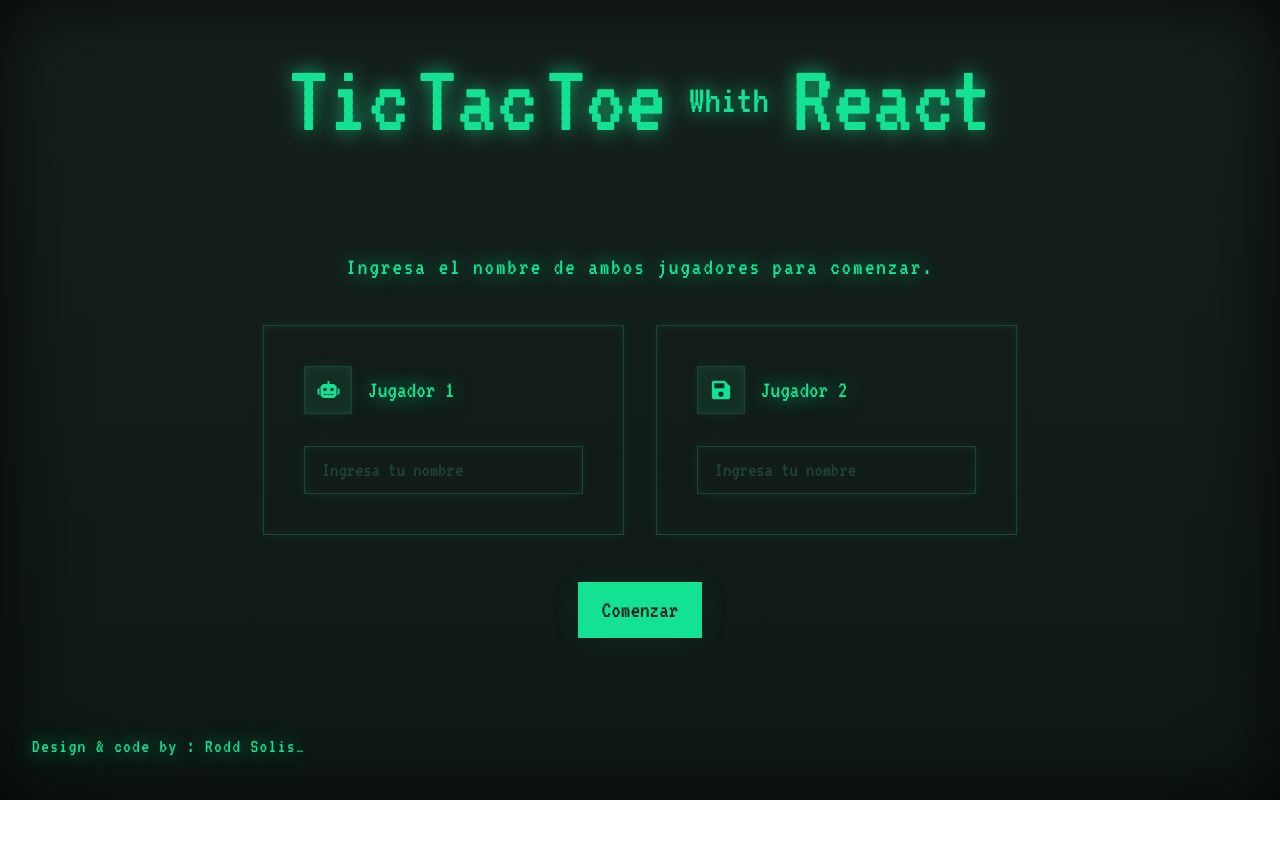
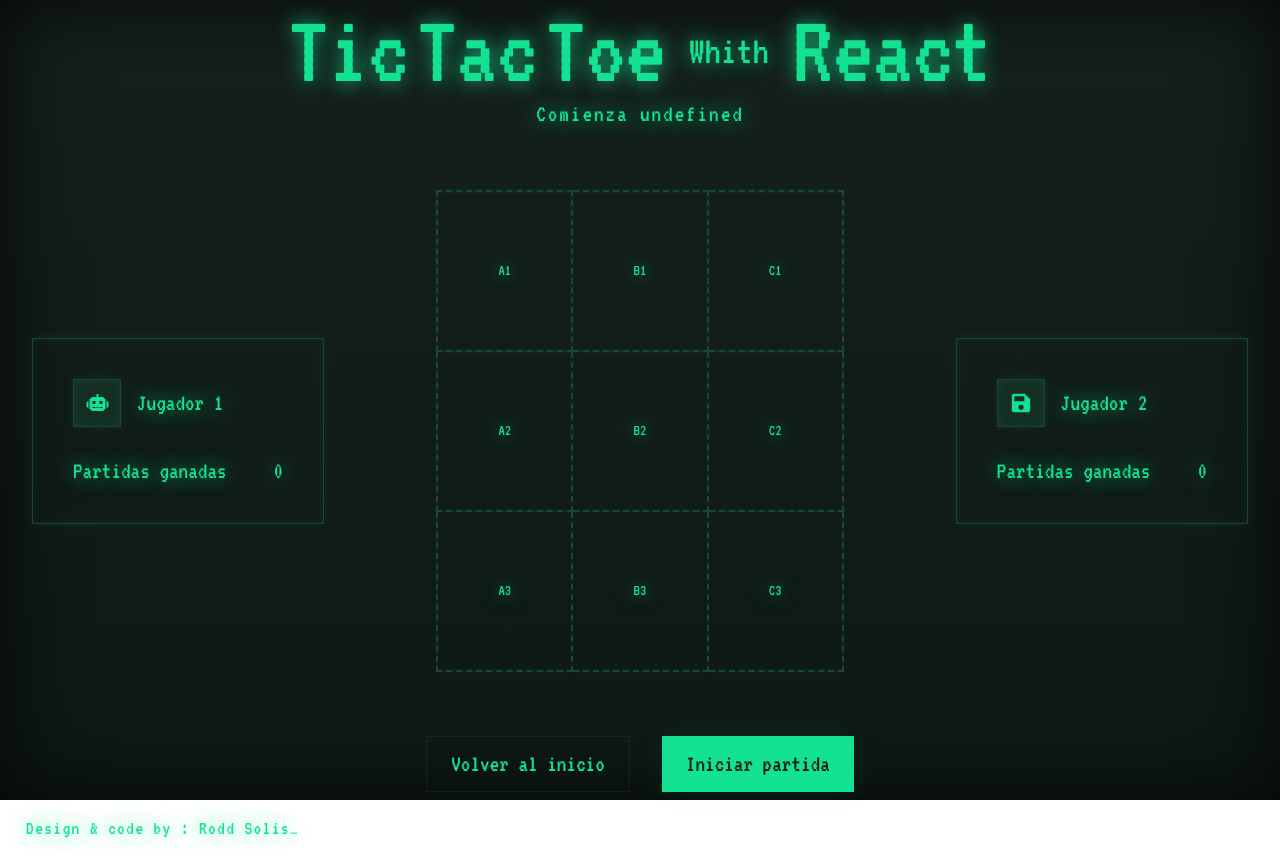
Before and after one commit to roddsolis/react-tic-tac-toe, a React (Vite) app: page / in a window 1280 px wide. Both pictures are taken after a click on the button "Comenzar". Before the commit the page ends 800 px from the top, so only its background shows below. Built offline with nearby package versions, Linux system fonts and the light colour scheme.

Commit message:
trabaje en el cambio de pantallas y la vista del tic tac toe

```diff
--- a/src/App.jsx
+++ b/src/App.jsx
@@ -1,31 +1,62 @@
 import Jugador from "/src/components/Jugador.jsx";
 import Button from "/src/components/Button.jsx"
+import TicTacToe from "/src/components/TicTacToe.jsx";
+import { useState, useEffect } from "react";
 
-const App = () => {
+const App = ({userName}) => {
 
-  let guionAnimado = document.querySelector('.underScore')
+  let mensajesJuego = {
+    mensaje1: "Comienza " + userName,
+    mensaje2: "turno de " + userName,
+    mensaje3: "¡"+ userName + " ganaste la partida !"
+  }
 
-  // console.log(opacidadGuion)
 
-/*   setInterval(() => {
-      opacidadGuion === "100%" ? guionAnimado.style.opacity = "100%" : guionAnimado.style.opacity = "0%"
-  }, 1000); */
+  const secondContent = ()=>{
+    setMainContainer(
+      <>
+      <h6>{mensajesJuego.mensaje1}</h6>
+        <div className="gameContainer2">
+        <Jugador numeroDeJugador={1} nombreJugador="Jugador 1" iconoDeJugador={true} conteoDePartidas={true} display='none'/>
+        <TicTacToe />
+        <Jugador numeroDeJugador={2} nombreJugador="Jugador 2" iconoDeJugador={false} conteoDePartidas={true} display='none'/>
+        </div>
+        <div className="actionsContainer" id="aContainer2">
+        <Button textoDelBoton="Volver al inicio" tipoDeBoton="secondary" />
+        <Button textoDelBoton="Iniciar partida" tipoDeBoton="primary" />
+        </div>
+      </>
+    )
+  }
+
+  const [mainContainer, setMainContainer] = useState(
+
+        <>
+        <h6>Ingresa el nombre de ambos jugadores para comenzar.</h6>
+        <div className="gameContainer1">
+        <Jugador numeroDeJugador={1} nombreJugador="Jugador 1" iconoDeJugador={true} conteoDePartidas={false}/>
+        <Jugador numeroDeJugador={2} nombreJugador="Jugador 2" iconoDeJugador={false} conteoDePartidas={false}/>
+        </div>
+        <div className="actionsContainer" id="aContainer1" style={{display: "block"}}>
+        <Button textoDelBoton="Comenzar" tipoDeBoton="primary" onClick={secondContent}/>
+        </div>
+        </>
+  );
+
 
 
   return (
     <>
       {/* este es el titulo del juego */}
+
       <div className="titleContainer">
         <h1>Tic Tac Toe</h1>
         <h3>Whith</h3>
         <h1>React</h1>
       </div>
 
-      <div className="mainContainer">
-        <h6>Ingresa el nombre de ambos jugadores para comenzar.</h6>
-        <Jugador numeroDeJugador={1} nombreJugador="Jugador 1" iconoDeJugador={true} conteoDePartidas={false}/>
-        <Jugador numeroDeJugador={2} nombreJugador="Jugador 2" iconoDeJugador={false} conteoDePartidas={false}/>
-        <Button textoDelBoton="Comenzar" tipoDeBotton="Primario"/>
+      <div className="mainContainer second-content">
+        {mainContainer}
       </div>
 
       <footer> <p className='smallText'>Design & code by : Rodd Solis</p><p className='underScore'>_</p></footer>
@@ -35,3 +66,8 @@
 };
 
 export default App;
+
+
+  {/*  <h6>Ingresa el nombre de ambos jugadores para comenzar.</h6>
+        <Jugador numeroDeJugador={1} nombreJugador="Jugador 1" iconoDeJugador={true} conteoDePartidas={false}/>
+        <Jugador numeroDeJugador={2} nombreJugador="Jugador 2" iconoDeJugador={false} conteoDePartidas={false}/> */}
--- a/src/components/Button.jsx
+++ b/src/components/Button.jsx
@@ -1,12 +1,13 @@
 import PropTypes from 'prop-types';
 
-const Button = ({textoDelBoton}) => {
+const Button = ({textoDelBoton, tipoDeBoton, onClick}) => {
+
+  let setBtnClass = "btn-" + tipoDeBoton
+
 
   return (
     <>
-      <div className="actionsContainer">
-      <button className="btn-primary">{textoDelBoton}</button> {/* para activar el boton hay que eliminar la clase btn-disabled para inabilitar agregar nuevamente la clase*/}
-      </div>
+      <button className={setBtnClass} onClick={onClick} >{textoDelBoton}</button> {/* para activar el boton hay que eliminar la clase btn-disabled para inabilitar agregar nuevamente la clase*/}
     </>
   )
 }
--- a/src/components/Input.jsx
+++ b/src/components/Input.jsx
@@ -1,7 +1,7 @@
 import { useState } from "react";
 
 
-const Input = ({idNum, inputChange}) => {
+const Input = ({idNum, inputChange, display}) => {
 
   let idJugador1 = "jugador" + idNum;
   let idJugador2 = "jugador" + idNum;
@@ -9,7 +9,7 @@
   return (
     <>
     <form action="">
-    <input type="text" placeholder="Ingresa tu nombre" name="nombre" id={idJugador1} defaultValue="" onChange={inputChange}/>
+    <input type="text" placeholder="Ingresa tu nombre" name="nombre" id={idJugador1} defaultValue="" onChange={inputChange} style={{display:display}}/>
     </form>
     </>
   )
--- a/src/components/Jugador.jsx
+++ b/src/components/Jugador.jsx
@@ -4,7 +4,7 @@
 import { useState, useEffect } from 'react'
 
 
-const Jugador = ({numeroDeJugador, nombreJugador, iconoDeJugador, conteoDePartidas, idNum}) => {
+const Jugador = ({numeroDeJugador, nombreJugador, iconoDeJugador, conteoDePartidas, idNum, display}) => {
 
   const [userName, setUserName ] = useState(nombreJugador),
 
@@ -18,8 +18,8 @@
           <div className="rowContainer"> <Iconos iconoDeJugador={iconoDeJugador} /> <p>{userName}</p>
           </div>
           {/* aca esta el componente del input que maneja ambos jugadores */}
-          <div className="rowContainer" style={conteoDePartidas === true ? {paddingBottom: "2em"} : {paddingBottom: "0"}}>
-              {jugadorClassName === "jugador1" ? <Input idNum={1} inputChange={(e=>{setUserName(e.target.value)})}/> : <Input idNum={2} inputChange={(e=>{setUserName(e.target.value)})}/> }
+          <div className="rowContainer" style={conteoDePartidas === true ? {paddingBottom: "2em", display: display} : {paddingBottom: "0"}}>
+              {jugadorClassName === "jugador1" ? <Input display={display} idNum={1} inputChange={(e=>{setUserName(e.target.value)})}/> : <Input display={display} idNum={2} inputChange={(e=>{setUserName(e.target.value)})}/> }
           </div>
           {/* aca esta el contenido para el contador de partidas ganadas que maneja ambos jugadores*/}
           <div className="rowContainer" style={conteoDePartidas === true ? {display: "block" , paddingBottom: "0"} : {display: "none"}}>
--- /dev/null
+++ b/src/components/TicTacToe.jsx
@@ -0,0 +1,28 @@
+
+const TicTacToe = () => {
+  return (
+    <>
+      <table>
+
+        <tr>
+            <td>A1</td>
+            <td>B1</td>
+            <td>C1</td>
+        </tr>
+        <tr>
+            <td>A2</td>
+            <td>B2</td>
+            <td>C2</td>
+        </tr>
+        <tr>
+            <td>A3</td>
+            <td>B3</td>
+            <td>C3</td>
+        </tr>
+
+      </table>
+    </>
+  )
+}
+
+export default TicTacToe
--- a/src/css/style.css
+++ b/src/css/style.css
@@ -15,8 +15,6 @@
     180deg,
     var(--gradient-color-1) 0%,
     var(--gradient-color-2) 100%
-
-
   );
 }
 
@@ -29,30 +27,26 @@
 }
 
 #root {
-  display: grid;
-  grid-template-columns: repeat(12, 1fr);
-  grid-template-rows: 1fr 4fr 1fr;
-  grid-auto-rows: min-content;
-  column-gap: 2em;
-  row-gap: 2em;
   height: 100vh;
   background: var(--background-gradient);
   box-shadow: 0px 0px 80px 0px #050807 inset;
   font-family: "VT323", monospace;
   color: var(--primary-color);
   text-shadow: 0px 0px 20px var(--primary-color-opacity-strong);
-  justify-content: center;
+  display: flex;
+  flex-direction: column;
+  align-items: center;
+  justify-content: space-between;
 }
 
 /* este es el css del titulo */
+
 .titleContainer {
-  grid-column: 1 / 13;
-  grid-row: 1 / 2;
   align-items: center;
   justify-content: center;
   display: flex;
   gap: 1.5em;
-  height: 200px;
+  height: 150px;
 }
 
 h1 {
@@ -68,12 +62,20 @@
 
 /* este es el css del main container */
 
-.mainContainer{
+.mainContainer {
   display: grid;
-  grid-column: 1 / 13;
-  grid-row: 2 / 3;
+}
+
+.first-content{
+  display: grid;
+  grid-template-columns: repeat(12, 1fr);
+  height: min-content;
+  flex-direction: column;
   align-items: center;
   column-gap: 2em;
+  row-gap: 4em;
+  width: 100%;
+  background-color: chartreuse;
 }
 
 h6 {
@@ -81,11 +83,9 @@
   font-weight: 500;
   letter-spacing: 0.08em;
   grid-column: 1 / 13;
-  grid-row: 1 / 2;
   display: flex;
   align-items: center;
   justify-content: center;
-
 }
 
 p {
@@ -95,30 +95,26 @@
 /* este es el css para los elementos de la card de jugador  */
 
 .jugador1 {
-  grid-column: 5 / 7;
-  grid-row: 2 / 3;
   height: fit-content;
   padding: 2.5em;
   border: 1px solid var(--border-color);
-  box-shadow: 0px 0px 10px 0px inset var(--primary-color-opacity-soft),0px 0px 10px 0px var(--primary-color-opacity-soft);
+  box-shadow: 0px 0px 10px 0px inset var(--primary-color-opacity-soft),
+    0px 0px 10px 0px var(--primary-color-opacity-soft);
 }
 
 .jugador2 {
-  grid-column: 7 / 9;
-  grid-row: 2 / 3;
   height: fit-content;
   padding: 2.5em;
   border: 1px solid var(--border-color);
-  box-shadow: 0px 0px 10px 0px inset var(--primary-color-opacity-soft),0px 0px 10px 0px var(--primary-color-opacity-soft);
-
+  box-shadow: 0px 0px 10px 0px inset var(--primary-color-opacity-soft),
+    0px 0px 10px 0px var(--primary-color-opacity-soft);
 }
-
 
 /* .rowContainer:last-child {
   padding-bottom: 0;
 } */
 
-.iconContainer{
+.iconContainer {
   width: 48px;
   height: 48px;
   background-color: var(--surface-color-2);
@@ -126,8 +122,8 @@
   align-items: center;
   justify-content: center;
   border: 1px solid var(--border-color);
-  box-shadow: 0px 0px 10px 0px inset var(--primary-color-opacity-soft),0px 0px 10px 0px var(--primary-color-opacity-soft);
-
+  box-shadow: 0px 0px 10px 0px inset var(--primary-color-opacity-soft),
+    0px 0px 10px 0px var(--primary-color-opacity-soft);
 }
 
 .rowContainer {
@@ -143,7 +139,7 @@
   }
 }
 
-form{
+form {
   width: 100%;
 }
 
@@ -157,9 +153,8 @@
   width: 100%;
   color: var(--primary-color);
   transition: 0.2s ease-in-out;
-  box-shadow: 0px 0px 10px 0px inset var(--primary-color-opacity-soft),0px 0px 10px 0px var(--primary-color-opacity-soft);
-
-
+  box-shadow: 0px 0px 10px 0px inset var(--primary-color-opacity-soft),
+    0px 0px 10px 0px var(--primary-color-opacity-soft);
 }
 
 input::placeholder {
@@ -174,7 +169,6 @@
   color: var(--primary-color);
   border: 1px solid var(--primary-color-opacity-strong);
   box-shadow: 0px 0px 4px 1px var(--primary-color);
-
 }
 
 input:disabled {
@@ -182,18 +176,17 @@
   border: 1px solid var(--inactive-color);
 }
 
-
 /* este codigo css posiciona y le da estilos a los botones */
 
-.actionsContainer{
-  display: grid;
+.actionsContainer {
   grid-column: 1 / 13;
-  grid-row: 3 / 4;
+  display: flex;
   align-items: center;
   justify-content: center;
+  gap: 2em;
 }
 
-.btn-primary{
+.btn-primary {
   padding: 0em 1em;
   height: 56px;
   border: none;
@@ -203,44 +196,118 @@
   font-size: 1.5em;
   transition: 0.2s ease-in-out;
   box-shadow: 0px 0px 30px 0px var(--primary-color-opacity-soft);
-
-
-
 }
 
-.btn-disabled{
+.btn-disabled {
   background-color: var(--inactive-color);
 }
 
-.btn-primary:hover{
+.btn-primary:hover {
   box-shadow: 0px 0px 20px 0px var(--primary-color-opacity-strong);
-
 }
 
+.btn-secondary{
+  padding: 0em 1em;
+  height: 56px;
+  border: 1px solid var(--primary-color-opacity-soft);
+  background-color: transparent;
+  color: var(--primary-color);
+  font-family: "VT323", monospace;
+  font-size: 1.5em;
+}
 /* Este es el css del footer */
 
-footer{
-  grid-column: 1 /13;
-  grid-row: 3 /4;
+footer {
+  width: 100%;
   display: flex;
   align-items: center;
   justify-content: flex-start;
-  padding: 32px;
   font-size: small;
   letter-spacing: 0.1em;
   font-weight: 200;
+  padding: 2em;
 }
 
- .underScore{
+.underScore {
   transition: 0.2s ease-in-out;
   animation-name: cambiarOpacidad;
   animation-duration: 1s;
   animation-timing-function: ease-in-out;
   animation-iteration-count: infinite;
+}
 
- }
+@keyframes cambiarOpacidad {
+  from {
+    opacity: 0%;
+  }
+  to {
+    opacity: 100%;
+  }
+  from {
+    opacity: 100%;
+  }
+  to {
+    opacity: 0%;
+  }
+}
 
- @keyframes cambiarOpacidad {
-  from{ opacity: 0%;} to {opacity: 100%;}
-  from{ opacity: 100%;} to {opacity: 0%;}
- }
+/* este es el css del Tic Tac Toe */
+
+table,
+tr,
+td {
+  width: 500px;
+  height: 160px;
+  border: 2px dashed var(--border-color);
+  text-align: center;
+  border-collapse: collapse;
+  box-shadow: 0px 0px 2px 0px inset var(--primary-color-opacity-soft),
+    0px 0px 2px 0px var(--primary-color-opacity-soft);
+}
+
+.second-content{
+  display: flex;
+  flex-direction: column;
+  align-items: center;
+  justify-content: center;
+  column-gap: 2em;
+  row-gap: 4em;
+  width: 100%;
+
+}
+
+.gameContainer1{
+  width: 100%;
+  display: flex;
+  align-items: center;
+  justify-content: center;
+  padding: 0em 4em;
+  gap: 3em;
+
+}
+.gameContainer2{
+  width: 100%;
+  display: flex;
+  align-items: center;
+  justify-content: space-evenly;
+  gap: 7em;
+  padding: 0em 2em;
+
+}
+
+.jugador1 {
+  width: 340px;
+  height: fit-content;
+  padding: 2.5em;
+  border: 1px solid var(--border-color);
+  box-shadow: 0px 0px 10px 0px inset var(--primary-color-opacity-soft),
+    0px 0px 10px 0px var(--primary-color-opacity-soft);
+}
+.jugador2 {
+  width: 340px;
+  height: fit-content;
+  padding: 2.5em;
+  border: 1px solid var(--border-color);
+  box-shadow: 0px 0px 10px 0px inset var(--primary-color-opacity-soft),
+    0px 0px 10px 0px var(--primary-color-opacity-soft);
+}
```
